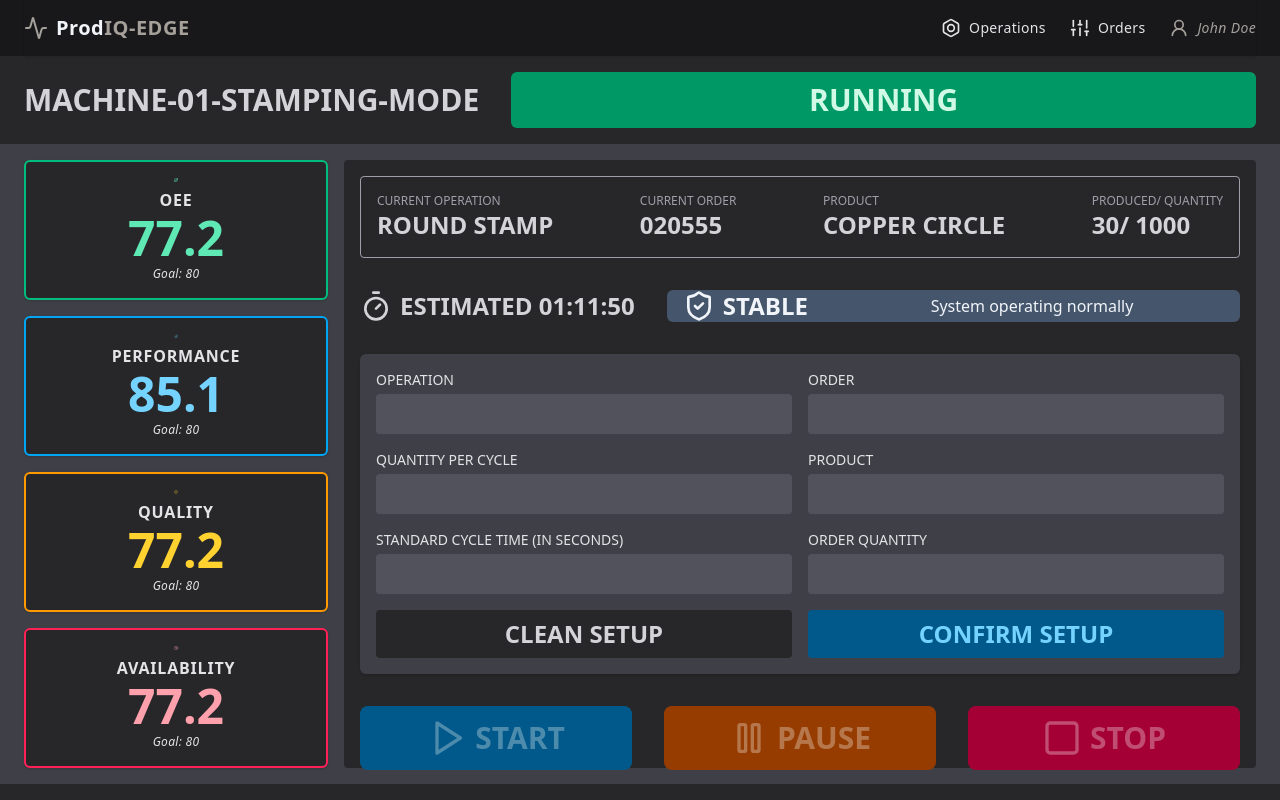
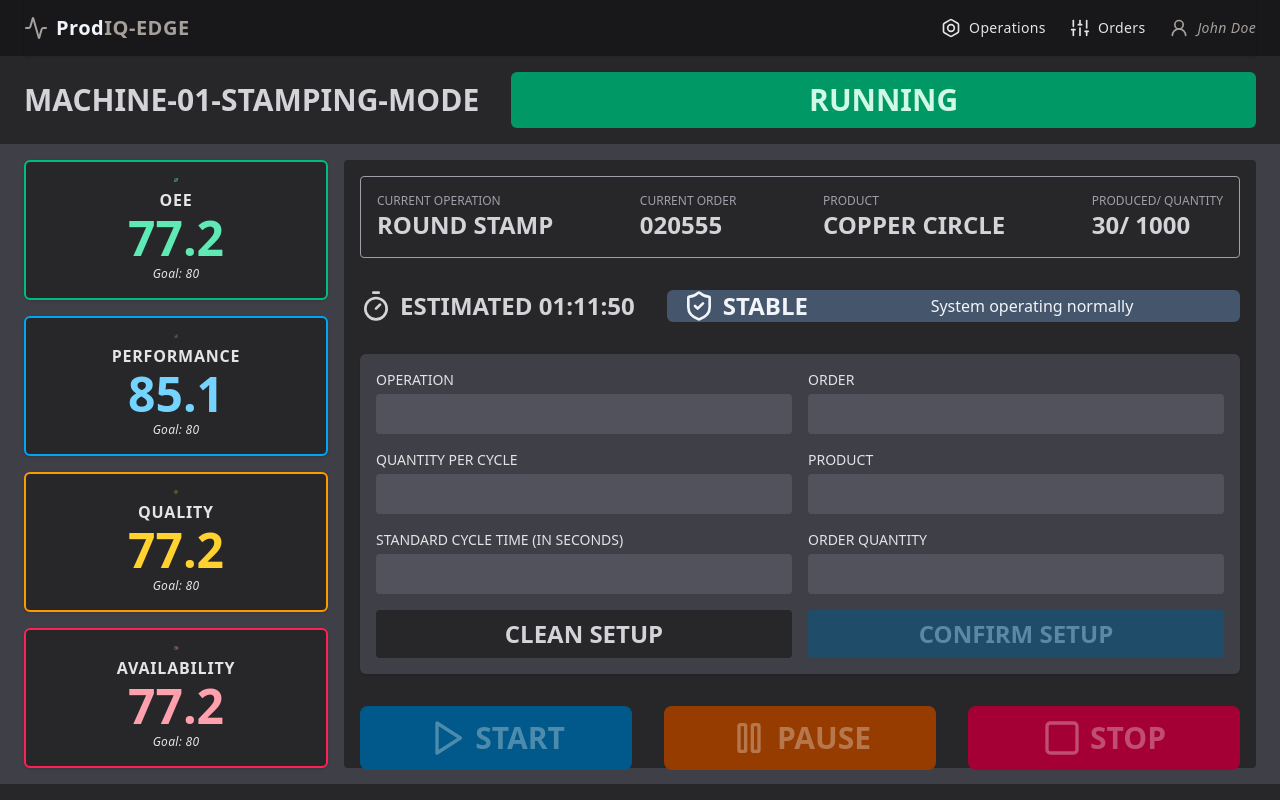
Before and after one commit to lgustavopalmieri/prodiq-edge-frontend, a React (Vite) app: page / in a window 1280 px wide. Built offline with nearby package versions, Linux system fonts and the light colour scheme.

Commit message:
refactor: splis some code with constants

```diff
--- a/src/features/Production/ControlButton.tsx
+++ b/src/features/Production/ControlButton/ControlButton.tsx
@@ -1,35 +1,5 @@
 import * as React from "react";
-import type { LucideIcon } from "lucide-react";
-
-interface ControlButtonProps {
-  label: string;
-  icon: LucideIcon;
-  color: "amber" | "rose" | "sky";
-  onClick: () => void;
-  disabled?: boolean;
-  pulse?: boolean;
-}
-
-const colorClassMap: Record<
-  ControlButtonProps["color"],
-  { base: string; hover: string; disabled: string }
-> = {
-  amber: {
-    base: "bg-amber-600",
-    hover: "hover:bg-amber-700",
-    disabled: "bg-amber-800",
-  },
-  rose: {
-    base: "bg-rose-600",
-    hover: "hover:bg-rose-700",
-    disabled: "bg-rose-800",
-  },
-  sky: {
-    base: "bg-sky-600",
-    hover: "hover:bg-sky-700",
-    disabled: "bg-sky-800",
-  },
-};
+import { colorClassMap, type ControlButtonProps } from "./constants";
 
 const ControlButton: React.FunctionComponent<ControlButtonProps> = ({
   label,
--- /dev/null
+++ b/src/features/Production/ControlButton/constants.ts
@@ -0,0 +1,30 @@
+import type { LucideIcon } from "lucide-react";
+
+export interface ControlButtonProps {
+  label: string;
+  icon: LucideIcon;
+  color: "amber" | "rose" | "sky";
+  onClick: () => void;
+  disabled?: boolean;
+  pulse?: boolean;
+}
+export const colorClassMap: Record<
+  ControlButtonProps["color"],
+  { base: string; hover: string; disabled: string }
+> = {
+  amber: {
+    base: "bg-amber-600",
+    hover: "hover:bg-amber-700",
+    disabled: "bg-amber-800",
+  },
+  rose: {
+    base: "bg-rose-600",
+    hover: "hover:bg-rose-700",
+    disabled: "bg-rose-800",
+  },
+  sky: {
+    base: "bg-sky-600",
+    hover: "hover:bg-sky-700",
+    disabled: "bg-sky-800",
+  },
+};
--- a/src/features/Production/ControlPanel.tsx
+++ b/src/features/Production/ControlPanel.tsx
@@ -1,5 +1,5 @@
 import * as React from "react";
-import ControlButton from "./ControlButton";
+import ControlButton from "./ControlButton/ControlButton";
 import { Pause, Play, Square } from "lucide-react";
 
 interface IControlPanelProps {}
--- a/src/features/Production/Production.tsx
+++ b/src/features/Production/Production.tsx
@@ -1,6 +1,6 @@
 import * as React from "react";
 import CurrentProduction from "./CurrentProduction";
-import ProductionSetup from "./ProductionSetup";
+import ProductionSetup from "./ProductionSetup/ProductionSetup";
 import Timer from "../OperatingSession/Timer";
 import NotificationAlert from "../../components/Notification/NotificationAlert";
 import type { NotificationColorType } from "../../styles/colors";
--- a/src/features/Production/ProductionSetup.tsx
+++ b/src/features/Production/ProductionSetup/ProductionSetup.tsx
@@ -1,27 +1,13 @@
 import * as React from "react";
-import Input from "../../components/Input";
-import { z } from "zod";
+import Input from "../../../components/Input";
 import { useForm } from "react-hook-form";
 import { zodResolver } from "@hookform/resolvers/zod";
-
-interface IProductionSetupProps {
-  onSend: (data: ConfigFormData) => void;
-  onCancel: () => void;
-}
-
-const schema = z.object({
-  operation: z.string().min(1, "Operation  is required"),
-  quantityPerCycle: z.number().positive("Quantity per cycle must be positive"),
-  standardCycleTime: z
-    .number()
-    .positive("Standard cycle time must be positive"),
-
-  order: z.string().min(1, "Order  is required"),
-  product: z.string().min(1, "Product  is required"),
-  orderQuantity: z.number().positive("Order quantity must be positive"),
-});
-
-type ConfigFormData = z.infer<typeof schema>;
+import {
+  schema,
+  type ConfigFormData,
+  type IProductionSetupProps,
+} from "./constants";
+import SetupButton from "./SetupButton";
 
 const ProductionSetup: React.FunctionComponent<IProductionSetupProps> = ({
   onSend,
@@ -81,25 +67,18 @@ const ProductionSetup: React.FunctionComponent<IProductionSetupProps> = ({
           registration={register("orderQuantity", { valueAsNumber: true })}
         />
 
-        <button
+        <SetupButton
           type="button"
           onClick={onCancel}
-          className="cursor-pointer bg-zinc-800 hover:bg-zinc-900 py-2 px-4 rounded w-full"
-        >
-          <span className="text-2xl font-semibold text-zinc-300">
-            CLEAN SETUP
-          </span>
-        </button>
-
-        <button
+          label="CLEAN SETUP"
+          color="zinc"
+        />
+        <SetupButton
           type="submit"
+          label="CONFIRM SETUP"
+          color="sky"
           disabled={!isValid}
-          className="cursor-pointer bg-sky-800 hover:bg-sky-900 py-2 px-4 rounded w-full"
-        >
-          <span className="text-2xl font-semibold text-sky-300">
-            CONFIRM SETUP
-          </span>
-        </button>
+        />
       </div>
     </form>
   );
--- /dev/null
+++ b/src/features/Production/ProductionSetup/SetupButton.tsx
@@ -0,0 +1,26 @@
+import * as React from "react";
+import { colorClassMap, type ISetupButtonProps } from "./constants";
+
+const SetupButton: React.FunctionComponent<ISetupButtonProps> = ({
+  type,
+  onClick,
+  disabled = false,
+  label,
+  color = "zinc",
+}) => {
+  const { base, hover, text } = colorClassMap[color];
+  return (
+    <button
+      type={type}
+      onClick={onClick}
+      disabled={disabled}
+      className={`w-full py-2 px-4 rounded ${
+        disabled ? "cursor-not-allowed opacity-50" : "cursor-pointer"
+      } ${base} ${hover}`}
+    >
+      <span className={`text-2xl font-semibold ${text}`}>{label}</span>
+    </button>
+  );
+};
+
+export default SetupButton;
--- /dev/null
+++ b/src/features/Production/ProductionSetup/constants.ts
@@ -0,0 +1,59 @@
+import { z } from "zod";
+
+export interface IProductionSetupProps {
+  onSend: (data: ConfigFormData) => void;
+  onCancel: () => void;
+}
+
+export const schema = z.object({
+  operation: z.string().min(1, "Operation  is required"),
+  quantityPerCycle: z.number().positive("Quantity per cycle must be positive"),
+  standardCycleTime: z
+    .number()
+    .positive("Standard cycle time must be positive"),
+
+  order: z.string().min(1, "Order  is required"),
+  product: z.string().min(1, "Product  is required"),
+  orderQuantity: z.number().positive("Order quantity must be positive"),
+});
+
+export type ConfigFormData = z.infer<typeof schema>;
+
+export interface ISetupButtonProps {
+  type: "submit" | "button";
+  onClick?: () => void;
+  disabled?: boolean;
+  label: string;
+  color?: "zinc" | "sky" | "rose" | "emerald" | "amber";
+}
+
+export const colorClassMap: Record<
+  NonNullable<ISetupButtonProps["color"]>,
+  { base: string; hover: string; text: string }
+> = {
+  zinc: {
+    base: "bg-zinc-800",
+    hover: "hover:bg-zinc-900",
+    text: "text-zinc-300",
+  },
+  sky: {
+    base: "bg-sky-800",
+    hover: "hover:bg-sky-900",
+    text: "text-sky-300",
+  },
+  rose: {
+    base: "bg-rose-800",
+    hover: "hover:bg-rose-900",
+    text: "text-rose-300",
+  },
+  emerald: {
+    base: "bg-emerald-800",
+    hover: "hover:bg-emerald-900",
+    text: "text-emerald-300",
+  },
+  amber: {
+    base: "bg-amber-800",
+    hover: "hover:bg-amber-900",
+    text: "text-amber-300",
+  },
+};
```
